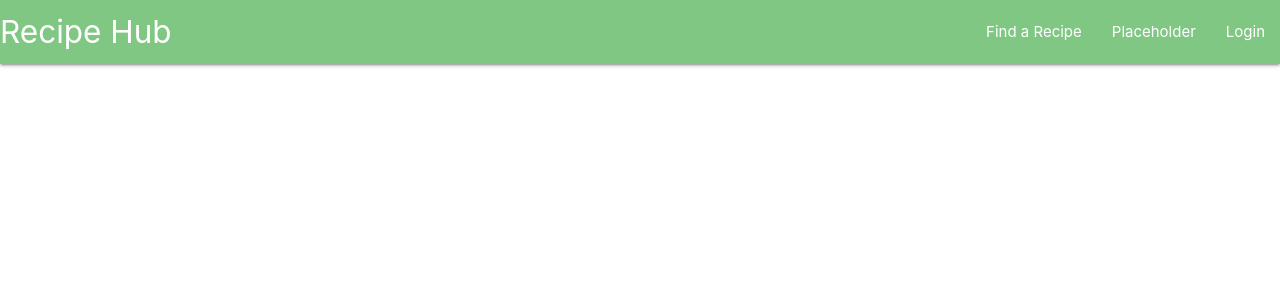
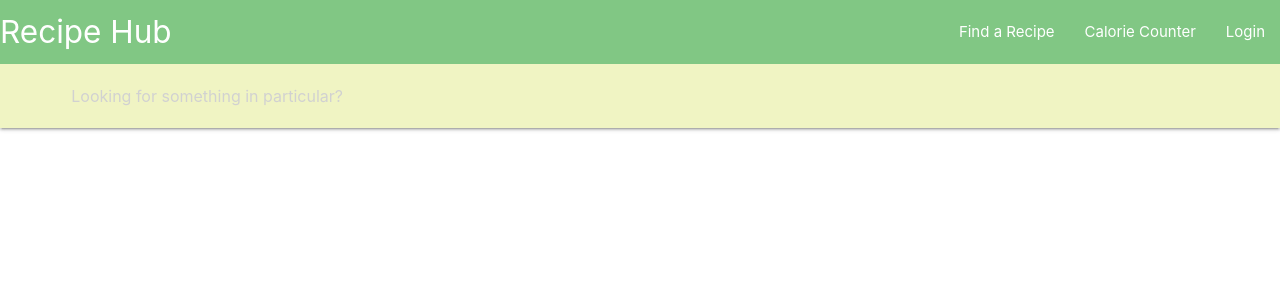
Before and after one commit to Didgerydont/data-centric-milestone-project, a Flask app: page /readrecipe in a window 1280 px wide. Shown: the top 300 px of the page. Run offline with Flask 2, Linux system fonts and the light colour scheme; data that the repository does not hold is empty; some libraries are stand-ins or nearby versions.

Commit message:
trying to add a search bar

```diff
--- a/app.py
+++ b/app.py
@@ -61,6 +61,7 @@ def register():
 
     return render_template('register.html')
 
+# CRUD
 
 @app.route('/readrecipe')
 def get_recipe():
@@ -68,6 +69,29 @@ def get_recipe():
     recipes=mongo.db.recipes.find())
 
 
+# Search bar
+@app.route('/search_bar/', methods=["POST"])
+def search_bar():
+    search_term = request.form['search_text']
+    if (search_term != ""):
+        return redirect(url_for('search_results', search_text=search_term))
+    else:
+        return render_template("recipes.html", recipes=mongo.db.recipes.find())
+
+@app.route('/search_results/<search_text>')
+def search_results(search_text):
+    search_results = mongo.db.recipes.find(
+        {'$text': {'$search': search_text}})
+    ## for item in search_results:
+    ##    print("Search results: ", item)
+    return render_template("search-findings.html", recipes=search_results)
+
+
+
+
+
+
+
 if __name__ == '__main__':
     app.run(host='0.0.0.0',
             port=(os.environ.get('PORT')),
--- a/static/js/script.js
+++ b/static/js/script.js
@@ -1,3 +1,10 @@
 $(document).ready(function(){
    $(".dropdown-trigger").dropdown();
+
+    // search form on readrecipe
+    $("#sendForm").click(function () {
+        if ($('#sendForm').html() != '') {
+            $("#search-form").submit();
+        }
+    });
 });
--- a/templates/base.html
+++ b/templates/base.html
@@ -23,14 +23,14 @@
                 <a href="{{url_for('home')}}" class="brand-logo">Recipe Hub</a>
                 <ul id="nav-mobile" class="right hide-on-med-and-down">
                     <li><a href="{{url_for('get_recipe')}}">Find a Recipe</a></li>
-                    <li><a href="#">Placeholder</a></li>
+                    <li><a href="#">Calorie Counter</a></li>
                     <li><a href="{{url_for('login_landing')}}">Login</a></li>
                 </ul>
                 <a class='dropdown-trigger right hide-on-large-only dropdown-button' href='#' data-target='dropdown1'><i class="material-icons hoverable">menu</i></a>
                 <ul id="dropdown1" class="dropdown-content">
                     <li><a href="{{url_for('get_recipe')}}">Find a Recipe</a></li>
                     <li class="divider"></li>
-                    <li><a href="#">Placeholder</a></li>
+                    <li><a href="#">Calorie Counter</a></li>
                     <li class="divider"></li>
                     <li><a href="{{url_for('login_landing')}}">Login</a></li>
                 </ul>
--- a/templates/readrecipe.html
+++ b/templates/readrecipe.html
@@ -1,5 +1,18 @@
 {% extends 'base.html' %}
 {% block content %}
+<div class="row">
+    <nav class="-search-bar">
+        <div class="nav-wrapper #f0f4c3 lime lighten-4">
+            <form id="search-form" action="{{ url_for('search_bar') }}" method="POST" class="col s12">
+            <div class="input-field">
+                    <input class="search-bar" type="search" name="search_text" placeholder="Looking for something in particular?" required>
+                        <i class="material-icons" id="sendForm" for="submit-form">search</i>
+
+                </div>
+            </form>
+        </div>
+    </nav>
+</div>
 <div class="container">
     <ul>
         {% for recipe in recipes %}
```
Also changed, not shown: templates/search_findings.html (added).
